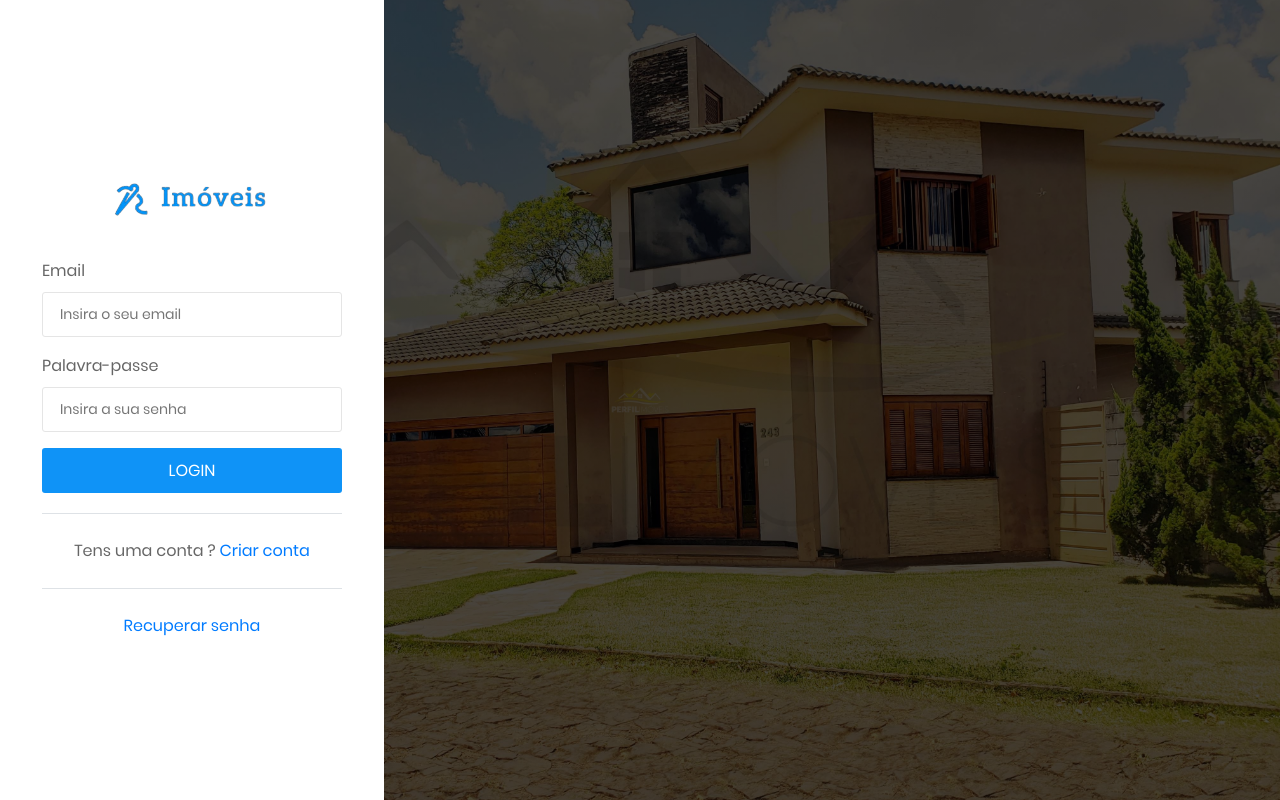
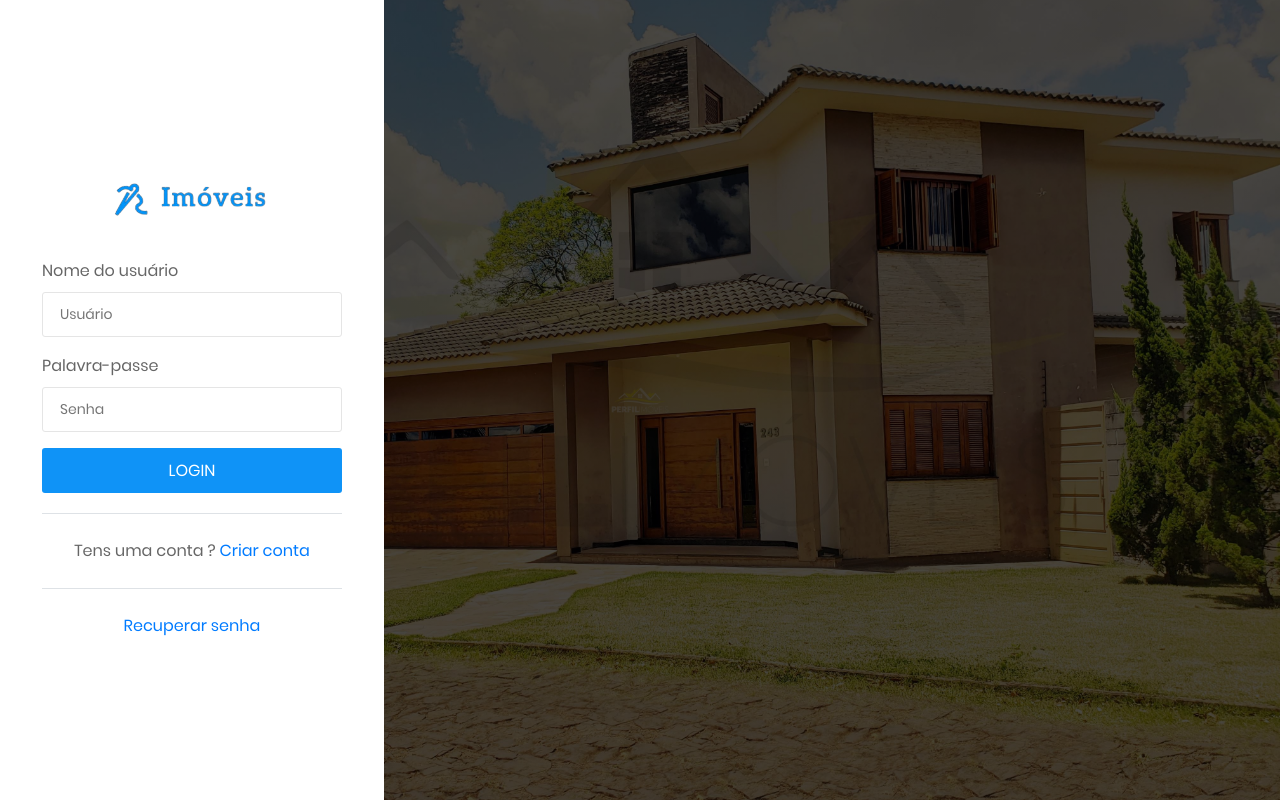
Before and after one commit to PedroMakengo/pap-imoveis, a PHP site: page /theme/index.php in a window 1280 px wide. Run offline with PHP 8.4, Linux system fonts and the light colour scheme; some libraries are stand-ins or nearby versions.

Commit message:
Trabalhando

```diff
--- a/index.php
+++ b/index.php
@@ -372,7 +372,7 @@
       </div>
     </section>
 
-    <footer class="p-2">
+    <footer class="p-4">
       <div class="container text-center">
         <div class="row">
           <div class="col-lg-12">
--- a/source/controller/Login.php
+++ b/source/controller/Login.php
@@ -1,6 +1,6 @@
 <?php
     if(isset($_POST['logarUsuario'])):
-      $email = $_POST['email'] ;
+      $email = $_POST['nome'] ;
       $senha = md5(md5($_POST['senha']));
 
       $parametros = [
@@ -9,7 +9,7 @@
       ];
 
       $model = new Model();
-      $buscarUsuarios = $model->EXE_QUERY("SELECT * FROM tb_admin WHERE email=:email AND senha=:senha", $parametros);
+      $buscarUsuarios = $model->EXE_QUERY("SELECT * FROM tb_admin WHERE email=:email OR nome=:email AND senha=:senha", $parametros);
       if($buscarUsuarios):
         foreach($buscarUsuarios as $mostrar):
           $_SESSION['id']    = $mostrar['id_admin'];
@@ -21,7 +21,7 @@
         echo "<script>location.href='admin/index.php?id=home'</script>";
       else:
         // ARRENDADOR
-        $arrendador = $model->EXE_QUERY("SELECT * FROM tb_arrendador WHERE email_arrendador =:email AND senha_arrendador=:senha", $parametros);
+        $arrendador = $model->EXE_QUERY("SELECT * FROM tb_arrendador WHERE email_arrendador =:email OR nome_arrendador=:email AND senha_arrendador=:senha", $parametros);
         if($arrendador):
           foreach($arrendador as $mostrar):
             $_SESSION['id']    = $mostrar['id_arrendador'];
@@ -38,7 +38,7 @@
           echo "<script>location.href='arrendador/index.php?id=home'</script>";
         else:
           // Rendeiro
-          $rendeiro = $model->EXE_QUERY("SELECT * FROM tb_rendeiro WHERE email_rendeiro=:email AND senha_rendeiro=:senha", $parametros);
+          $rendeiro = $model->EXE_QUERY("SELECT * FROM tb_rendeiro WHERE email_rendeiro=:email OR nome_rendeiro=:email  AND senha_rendeiro=:senha", $parametros);
           if($rendeiro):
             foreach($rendeiro as $mostrar):
               $_SESSION['id']      = $mostrar['id_rendeiro'];
--- a/theme/index.php
+++ b/theme/index.php
@@ -111,12 +111,12 @@
         </a>
         <form method="post">
           <div class="form-group">
-            <label>Email</label>
+            <label>Nome do usuário</label>
             <input
               class="au-input au-input--full"
-              type="email"
-              name="email"
-              placeholder="Insira o seu email"
+              type="text"
+              name="nome"
+              placeholder="Usuário"
             />
           </div>
           <div class="form-group">
@@ -125,7 +125,7 @@
               class="au-input au-input--full"
               type="password"
               name="senha"
-              placeholder="Insira a sua senha"
+              placeholder="Senha"
             />
           </div>
 
```
Also changed, not shown: theme/recuperar-senha.php (+26 -18 lines).
